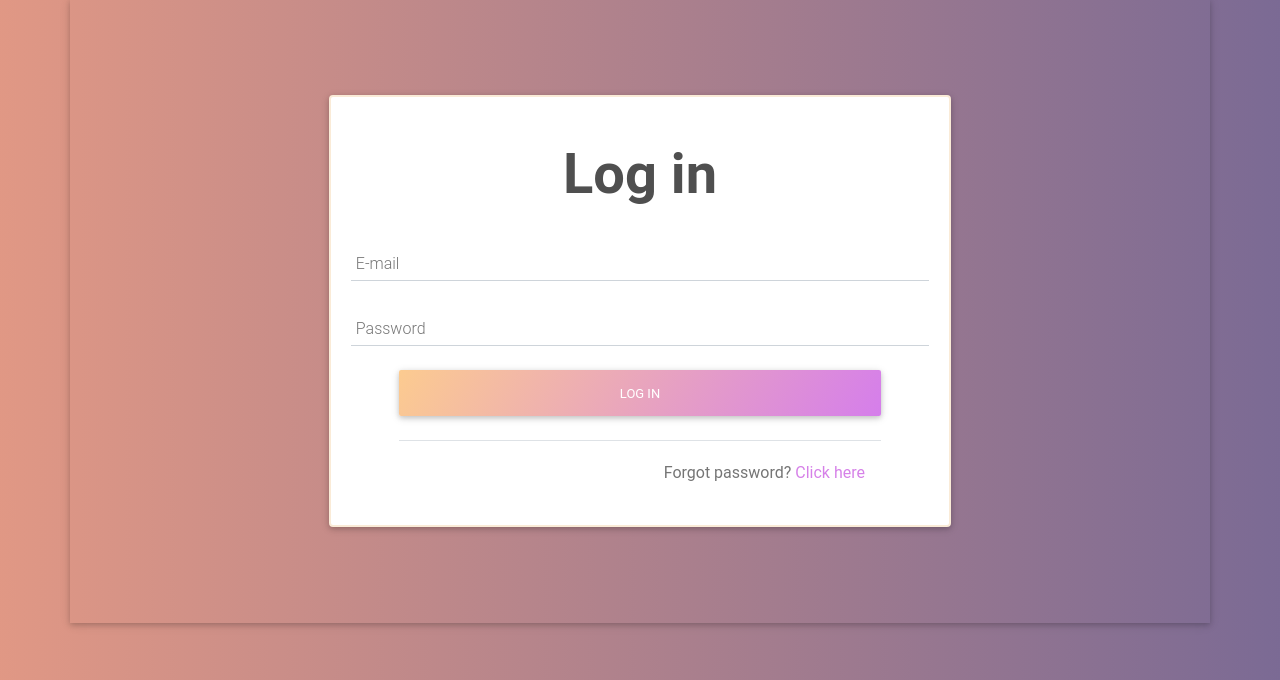
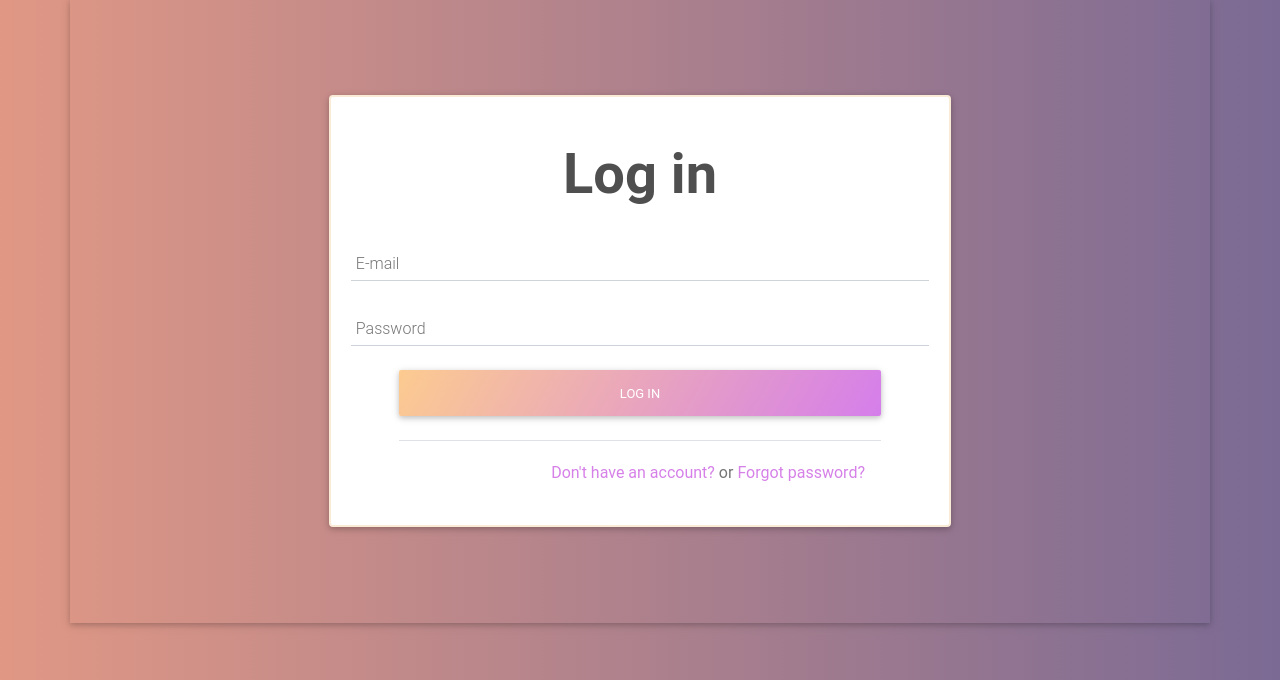
Before and after one commit to meryjv00/Mamas-2.0, a PHP site: page /Vistas/login.php in a window 1280 px wide. Shown: the part 49-729 px from the top of the page. Run offline with PHP 8.4, Linux system fonts and the light colour scheme.

Commit message:
detalle login

```diff
--- a/Mamas_2.0/Vistas/login.php
+++ b/Mamas_2.0/Vistas/login.php
@@ -61,8 +61,9 @@ and open the template in the editor.
                                         </div>
 
                                         <div class="modal-footer mx-5 pt-3 mb-1">
-                                            <span>Forgot password?
-                                                <a href="olvidado.php" style="color: #D681E8">Click here</a>
+                                            <span>
+                                                <a href="registro.php" style="color: #D681E8">Don't have an account?</a>
+                                                or <a href="olvidado.php" style="color: #D681E8">Forgot password?</a>
                                             </span>
                                         </div>
 
```
